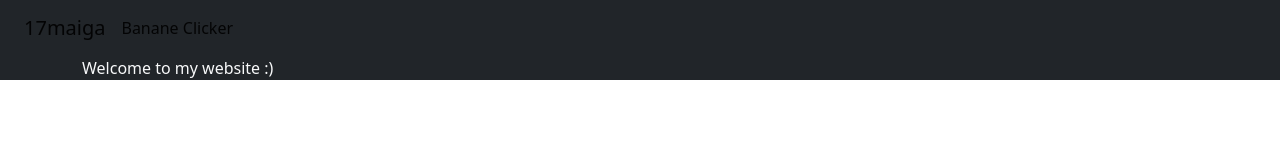
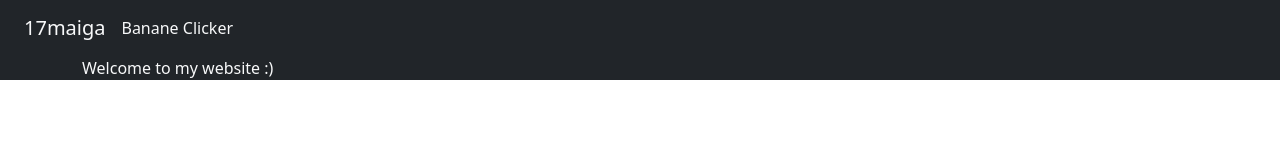
Before and after one commit to 17maiga/17maiga.github.io, a plain HTML site: page index.html in a window 1280 px wide. Drawn offline with nearby package versions, Linux system fonts and the light colour scheme.

Commit message:
light links

```diff
--- a/index.html
+++ b/index.html
@@ -22,12 +22,12 @@
     <div class="container-fluid bg-dark text-light">
       <nav class="navbar bg-dark">
         <div class="container-fluid">
-          <a href="/index.html" class="navbar-brand">17maiga</a>
+          <a href="/index.html" class="navbar-brand text-light">17maiga</a>
           <ul class="navbar-nav me-auto">
             <li class="nav-item">
               <a
                 href="/projects/banane-clicker/index.html"
-                class="nav-link active"
+                class="nav-link active text-light"
                 >Banane Clicker</a
               >
             </li>
```
Also changed, not shown: projects/banane-clicker/index.html (+2 -2 lines).
